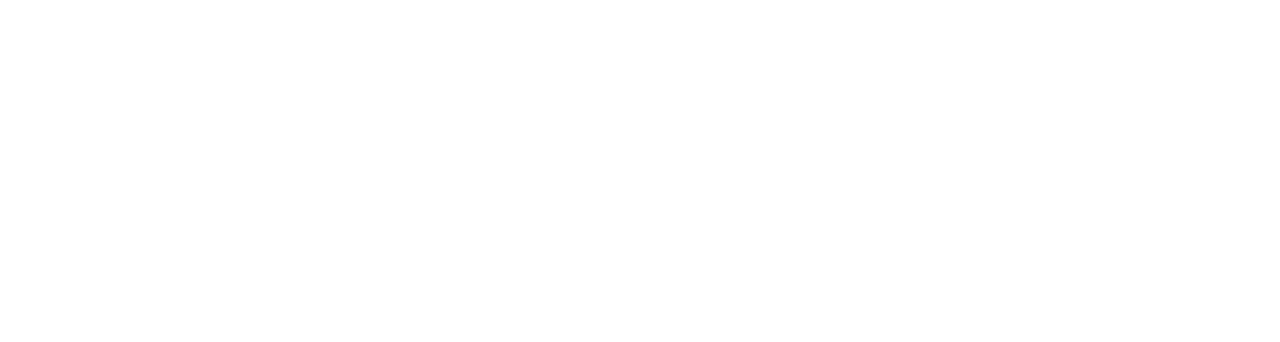
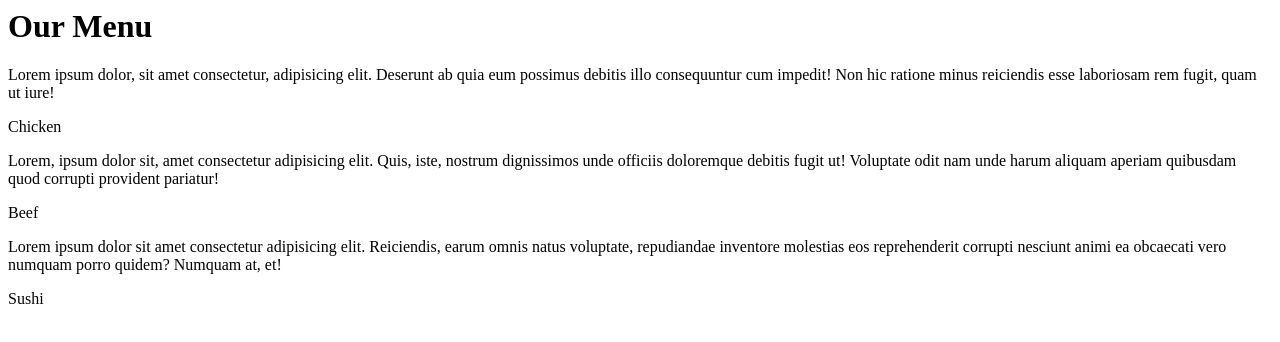
Before and after one commit to theankitsaini/module2-solution, a plain HTML site: page index.html in a window 1280 px wide. Drawn offline with Linux system fonts and the light colour scheme.

Commit message:
Code Complete

```diff
--- a/index.html
+++ b/index.html
@@ -1,7 +1,37 @@
-<!Doctype.html>
-<html>
+<html lang="en">
 <head>
+	<meta charset="UTF-8">
+	<meta name="viewport" content="width=device-width, initial-scale=1.0">
+	 <link rel="stylesheet" href="css/style.css">
+	<title>Responsive Layout</title>
+
+
+
+</head>
 <body>
+<div class="row">
+<h1>Our Menu</h1>
+<div class="col-lg-4 cold-md-6 col-sm-12" id="container">
+	<p> Lorem ipsum dolor, sit amet consectetur, adipisicing elit. Deserunt ab quia eum possimus debitis illo consequuntur cum impedit! Non hic ratione minus reiciendis esse laboriosam rem fugit, quam ut iure!</p>
+	<p id="p1">Chicken</p>
+
+</div>
+
+
+
+<div class="col-lg-4 col-md-6 col-sm-12" id="container"><p> Lorem, ipsum dolor sit, amet consectetur adipisicing elit. Quis, iste, nostrum dignissimos unde officiis doloremque debitis fugit ut! Voluptate odit nam unde harum aliquam aperiam quibusdam quod corrupti provident pariatur!</p>
+
+		<p id="p2">Beef</p>
+
+</div>
+
+	<div class="col-lg-4 col-md-6 col-sm-12" id="container"><p> Lorem ipsum dolor sit amet consectetur adipisicing elit. Reiciendis, earum omnis natus voluptate, repudiandae inventore molestias eos reprehenderit corrupti nesciunt animi ea obcaecati vero numquam porro quidem? Numquam at, et! </p>
+
+	<p id="p3">Sushi</p>
+
+</div>
+
+</div>
+
 </body>
-</head>
 </html>
```
